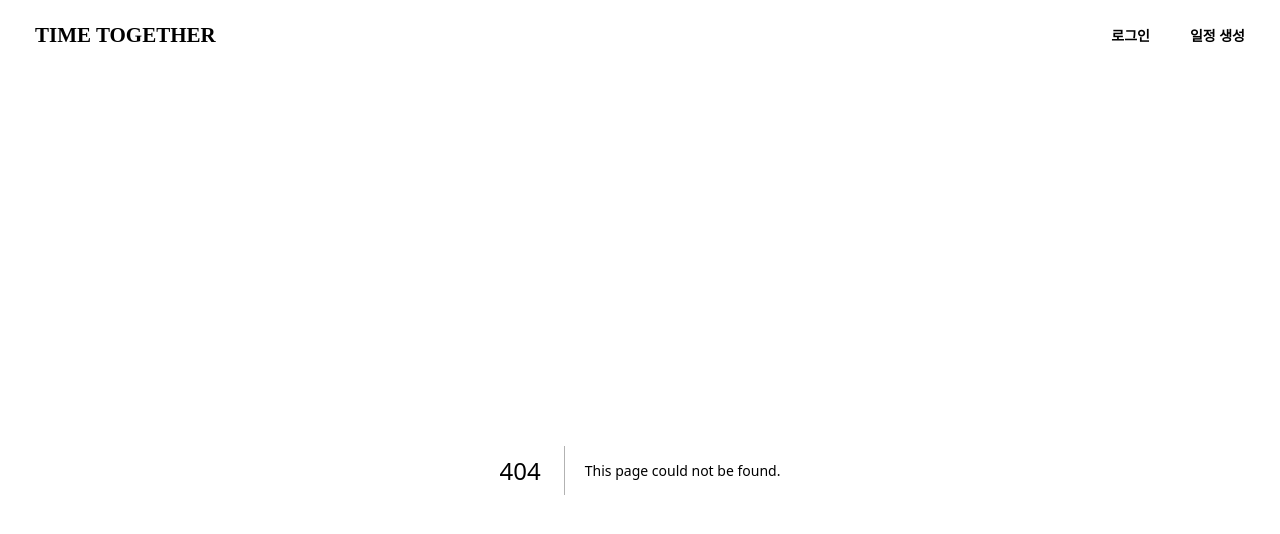
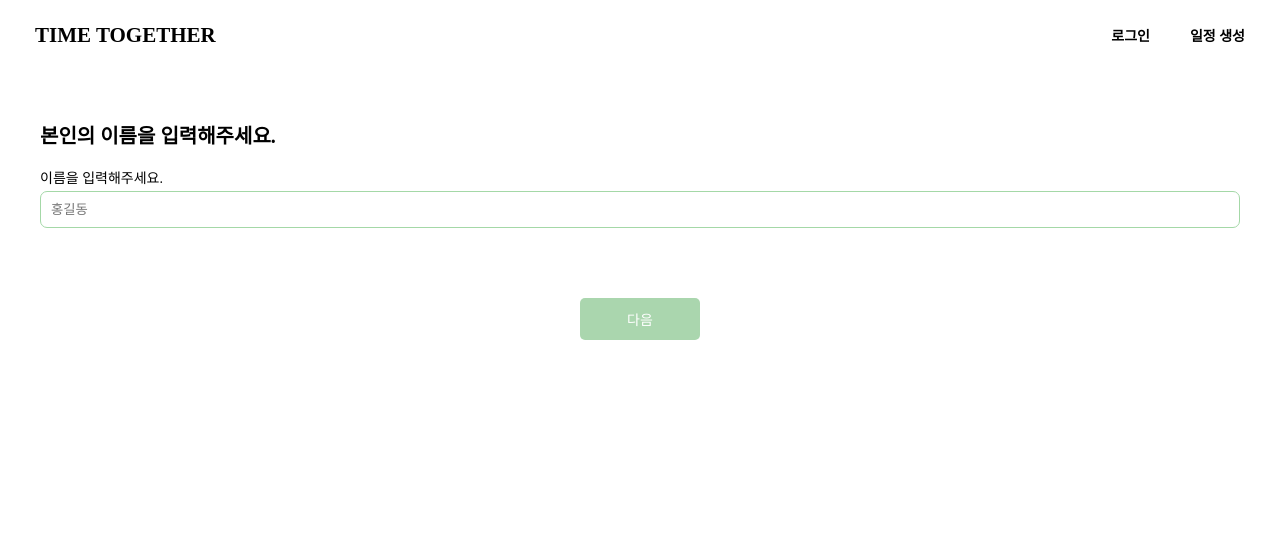
Before and after one commit to nahyyun/TimeTogether, a Next.js app: page /schedule/login/1 in a window 1280 px wide. Before the commit this address had no page. Shown: the top 534 px of the page. Built offline with nearby package versions, Linux system fonts and the light colour scheme.

Commit message:
feat: 스케줄 등록 1 step 폼 작업

```diff
--- a/src/components/Common/Button/style.ts
+++ b/src/components/Common/Button/style.ts
@@ -4,7 +4,7 @@ import styled from "@emotion/styled";
 import { ButtonProps } from ".";
 
 const BUTTON_SIZE = {
-  md: { width: "120px", height: "42px" },
+  md: { width: "120px", height: "42px", fontSize: "14px" },
   full: { width: "100%", height: "100%" },
   square: { width: "45px", height: "45px" },
 } as const;
--- a/src/components/Common/InputWithLabel/index.tsx
+++ b/src/components/Common/InputWithLabel/index.tsx
@@ -1,15 +1,16 @@
 import { forwardRef } from "react";
-import { MeetingInputRefs } from "@/types/meeting";
 import * as S from "./style";
 
 interface InputWithLabelProps
   extends React.InputHTMLAttributes<HTMLInputElement> {
-  id: keyof MeetingInputRefs;
+  id: string;
   label: string;
   type: string;
 }
 
-const InputWithLabel = forwardRef<MeetingInputRefs, InputWithLabelProps>(
+type HTMLInputElementMap = { [key: string]: HTMLInputElement | null };
+
+const InputWithLabel = forwardRef<HTMLInputElementMap, InputWithLabelProps>(
   function Input({ label, type, id, ...props }: InputWithLabelProps, ref) {
     if (!ref || typeof ref == "function") return null;
 
--- a/src/constants/path.ts
+++ b/src/constants/path.ts
@@ -2,7 +2,9 @@ export const ROUTE_PATH = {
   MAIN: "/",
   LOGIN: "/login",
   MAKE_MEETING: "/make-meeting",
-  MAKE_MEETING_RESULT: (id: number) => `make-meeting/result/${id}`,
+  MAKE_MEETING_RESULT: (id: string) => `/make-meeting/result/${id}`,
+  SCHEDULE_LOGIN: (id: string) => `/schedule/login/${id}`,
+  SCHEDULE_TIME: (id: string) => `/schedule/time/${id}`,
   INVITE: "/invite",
   NOT_FOUND: "*",
 };
--- a/src/hooks/queries/meeting.ts
+++ b/src/hooks/queries/meeting.ts
@@ -12,7 +12,7 @@ const useCreateMeeting = () => {
     mutationFn: (meetingFormData: MeetingInsert) =>
       apiService.post(END_POINT.GUEST_MEETING, meetingFormData),
 
-    onSuccess: ({ meetingId }: { meetingId: number }) =>
+    onSuccess: ({ meetingId }: { meetingId: string }) =>
       router.push(ROUTE_PATH.MAKE_MEETING_RESULT(meetingId)),
 
     onError: (error) => console.error(error),
--- a/src/pages/make-meeting/result/[id].tsx
+++ b/src/pages/make-meeting/result/[id].tsx
@@ -3,6 +3,7 @@ import { getMeetingInfo } from "@/services/meeting";
 import { ParsedUrlQuery } from "querystring";
 import { Meeting } from "@/types/meeting";
 import { extractDatePartsFromStringType } from "@/utils/date";
+import { ROUTE_PATH } from "@/constants/path";
 import Button from "@/components/Common/Button";
 import * as S from "./style";
 
@@ -31,6 +32,7 @@ export const getServerSideProps: GetServerSideProps<PageProps, Params> = async (
 
 export default function MakeMeetingResultPage({
   meetingInfo: {
+    id,
     title,
     timeRange: [startTime, endTime],
     date: dateData,
@@ -55,7 +57,9 @@ export default function MakeMeetingResultPage({
       </S.MeetingInfoWrapper>
       <S.ButtonWrapper>
         <Button>일정 공유하기</Button>
-        <Button>내 일정 등록하기</Button>
+        <S.ButtonLink href={ROUTE_PATH.SCHEDULE_LOGIN(id)}>
+          내 일정 등록하기
+        </S.ButtonLink>
       </S.ButtonWrapper>
     </S.MeetingResultWrapper>
   );
--- /dev/null
+++ b/src/pages/schedule/login/[id].tsx
@@ -0,0 +1,56 @@
+import Button from "@/components/Common/Button";
+import InputWithLabel from "@/components/Common/InputWithLabel";
+import {
+  Fieldset,
+  MeetingInfoInputsContainer as NameInputWrapper,
+} from "@/components/MeetingInfoInputs/style";
+import { Form } from "@/pages/make-meeting/style";
+import { FormEvent, useRef, useState } from "react";
+
+export default function ScheduleLoginPage() {
+  const [step, setStep] = useState(1);
+  const [scheduleForm, setScheduleForm] = useState({ name: "", schedule: [] });
+
+  const nameInputRef = useRef<{ name: HTMLInputElement | null }>({
+    name: null,
+  });
+
+  const handleSubmit = (e: FormEvent) => {
+    e.preventDefault();
+  };
+
+  const goToNextStep = () => {
+    const { name } = nameInputRef.current;
+
+    if (!name) return;
+
+    setScheduleForm((prev) => ({ ...prev, name: name.value }));
+    setStep((prevStep) => prevStep + 1);
+  };
+
+  function renderStepComponent(step: number) {
+    switch (step) {
+      case 1:
+        return (
+          <NameInputWrapper>
+            <Fieldset>
+              <h2>본인의 이름을 입력해주세요.</h2>
+              <InputWithLabel
+                id="name"
+                label="이름을 입력해주세요."
+                type="text"
+                placeholder="홍길동"
+                required
+                ref={nameInputRef}
+              />
+            </Fieldset>
+            <Button onClick={goToNextStep}>다음</Button>
+          </NameInputWrapper>
+        );
+
+      case 2:
+    }
+  }
+
+  return <Form onSubmit={handleSubmit}>{renderStepComponent(step)}</Form>;
+}
```
Also changed, not shown: src/pages/make-meeting/result/style.ts (+11 -3 lines).
